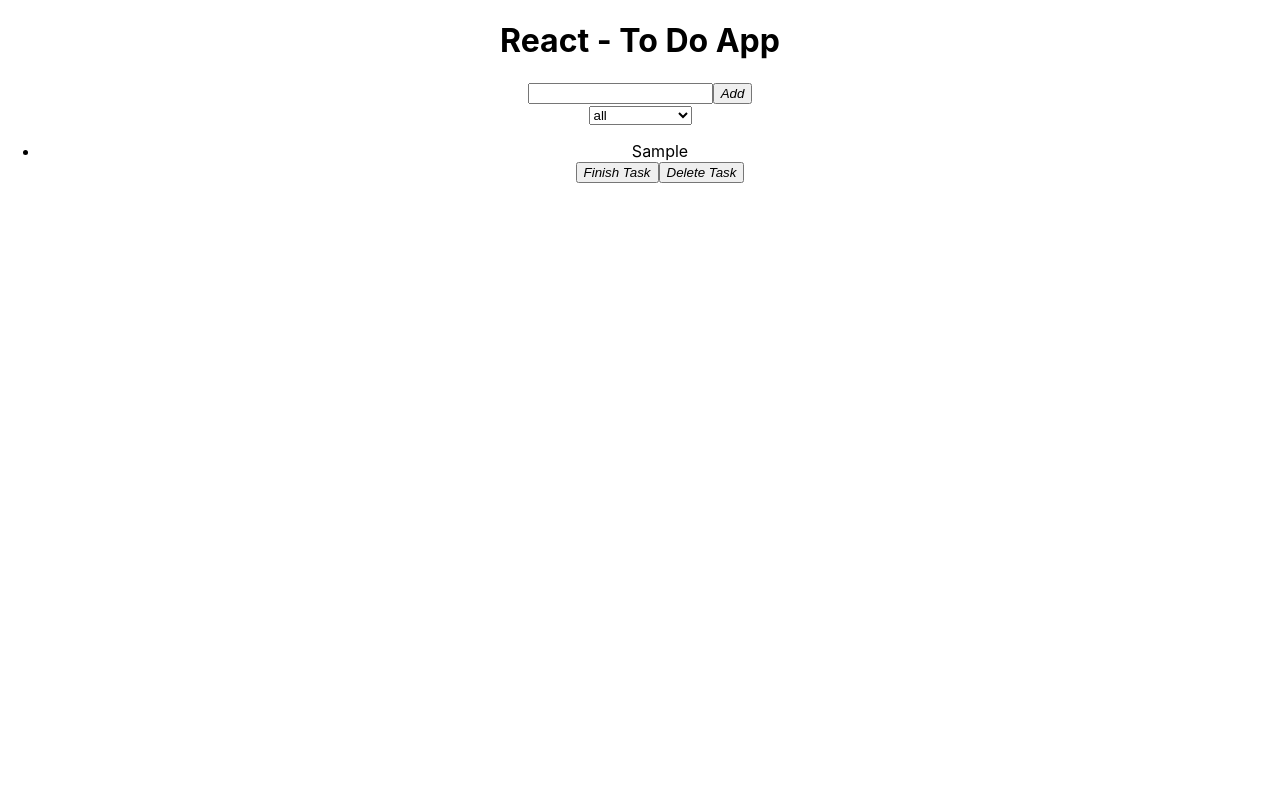
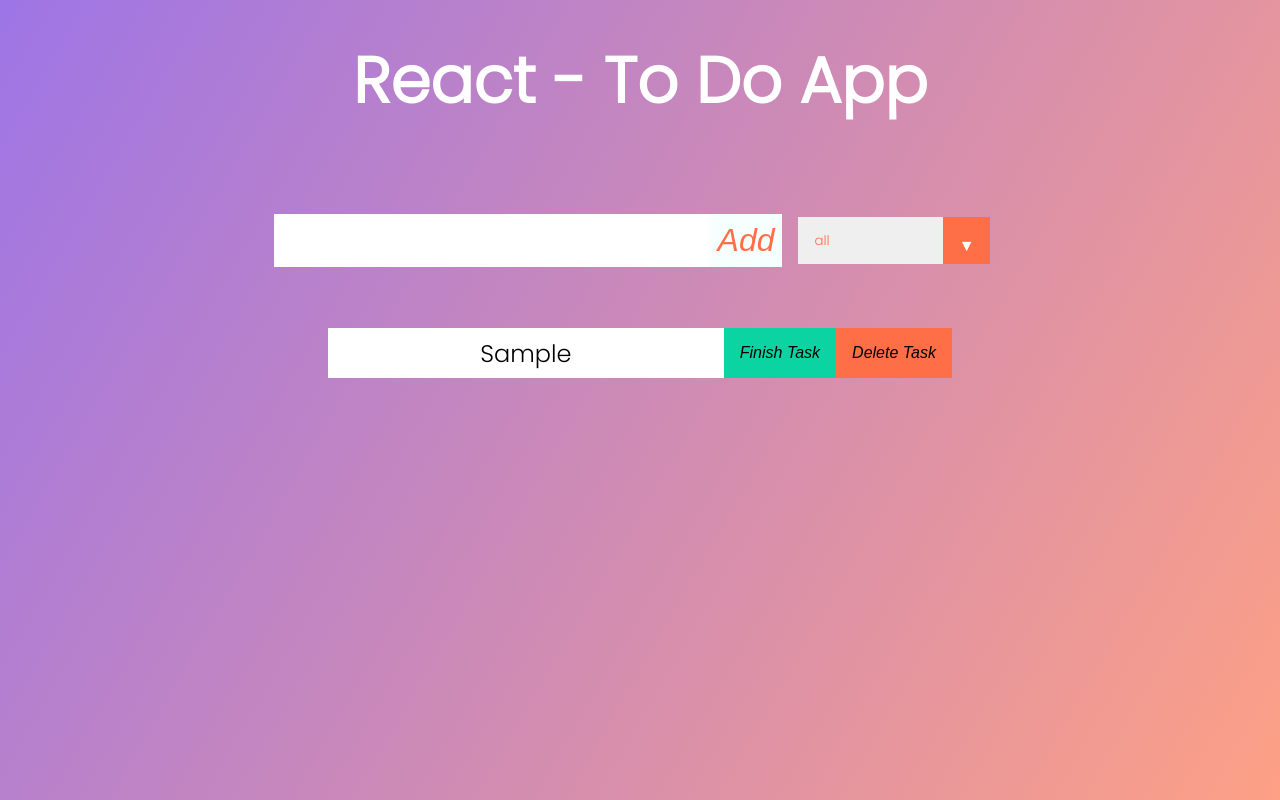
Before and after one commit to vaibhav18matere/note-app, a React (Create React App) app in the folder note-keeper/: page / in a window 1280 px wide. Both pictures are taken after typing "Sample" into the empty fields and a click on the button "Add". Built offline with nearby package versions, Linux system fonts and the light colour scheme.

Commit message:
feat : css added

```diff
--- a/note-keeper/src/App.css
+++ b/note-keeper/src/App.css
@@ -1,7 +1,129 @@
-.App {
+* {
+  margin: 0;
+  padding: 0;
+  box-sizing: border-box;
+}
+body {
+  background-image: linear-gradient(120deg, #9e75e6 0%, #fda085 100%);
+  color: white;
+  font-family: "Poppins", sans-serif;
+  min-height: 100vh;
+}
+header {
+  font-size: 2rem;
+}
+
+header,
+form {
+  min-height: 20vh;
+  display: flex;
+  justify-content: center;
+  align-items: center;
+}
+form input,
+form button {
+  padding: 0.5rem;
+  font-size: 2rem;
+  border: none;
+  background: white;
+}
+form button {
+  color: #ff6f47;
+  background: #f7fffe;
+  cursor: pointer;
+  transition: all 0.3s ease;
+}
+form button:hover {
+  background: #ff6f47;
+  color: white;
+}
+.todo-container {
+  display: flex;
+  justify-content: center;
+  align-items: center;
+}
+
+.todo-list {
+  min-width: 50%;
+  list-style: none;
+}
+
+.todo {
+  margin: 0.5rem;
+  background: white;
+  font-size: 1.5rem;
+  color: black;
+  display: flex;
+  justify-content: space-between;
+  align-items: center;
   text-align: center;
+  transition: all 2s ease;
 }
-.completed{
+.filter-todo {
+  padding: 1rem;
+}
+.todo li {
+  flex: 1;
+}
+
+.trash-btn,
+.complete-btn {
+  background: #ff6f47;
+  color: black;
+  border: none;
+  padding: 1rem;
+  cursor: pointer;
+  font-size: 1rem;
+}
+.complete-btn {
+  background: rgb(11, 212, 162);
+  color: black;
+}
+.todo-item {
+  padding: 0rem 0.5rem;
+}
+.fall {
+  transform: translateY(10rem) rotateZ(20deg);
+  opacity: 0;
+}
+
+.completed {
   text-decoration: line-through;
-  opacity: 0.75;
+  opacity: 0.7;
 }
+
+/*CUSTOM SELECTOR */
+select {
+  -webkit-appearance: none;
+  -moz-appearance: none;
+  -ms-appearance: none;
+  appearance: none;
+  outline: 0;
+  box-shadow: none;
+  border: 0 !important;
+  background-image: none;
+}
+
+/* Custom Select */
+.select {
+  margin: 1rem;
+  position: relative;
+  overflow: hidden;
+}
+select {
+  color: #ff6f47;
+  font-family: "Poppins", sans-serif;
+  cursor: pointer;
+  width: 12rem;
+}
+/* Arrow */
+.select::after {
+  content: "\25BC";
+  position: absolute;
+  top: 0;
+  right: 0;
+  padding: 1rem;
+  background: #ff6f47;
+  cursor: pointer;
+  pointer-events: none;
+}
```
